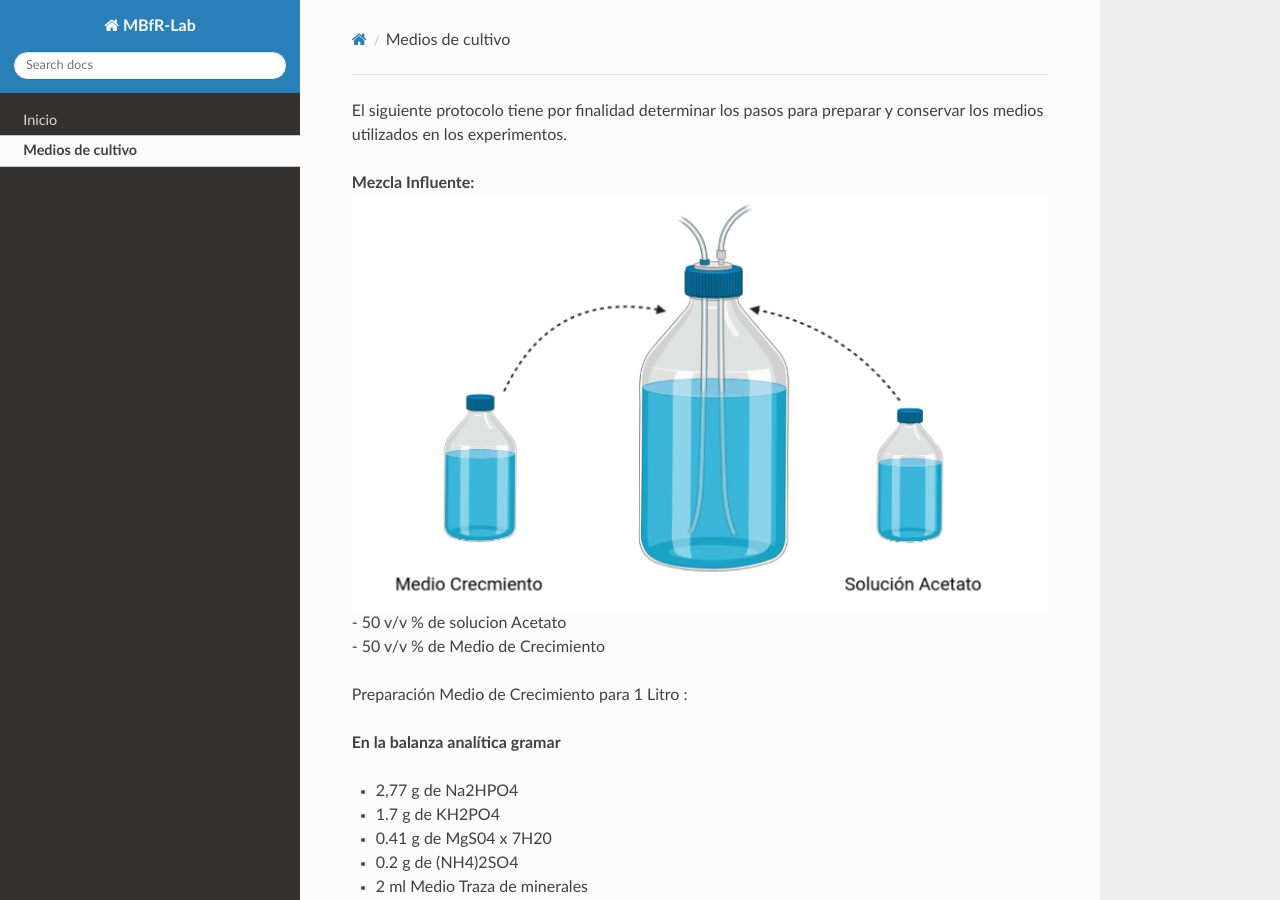
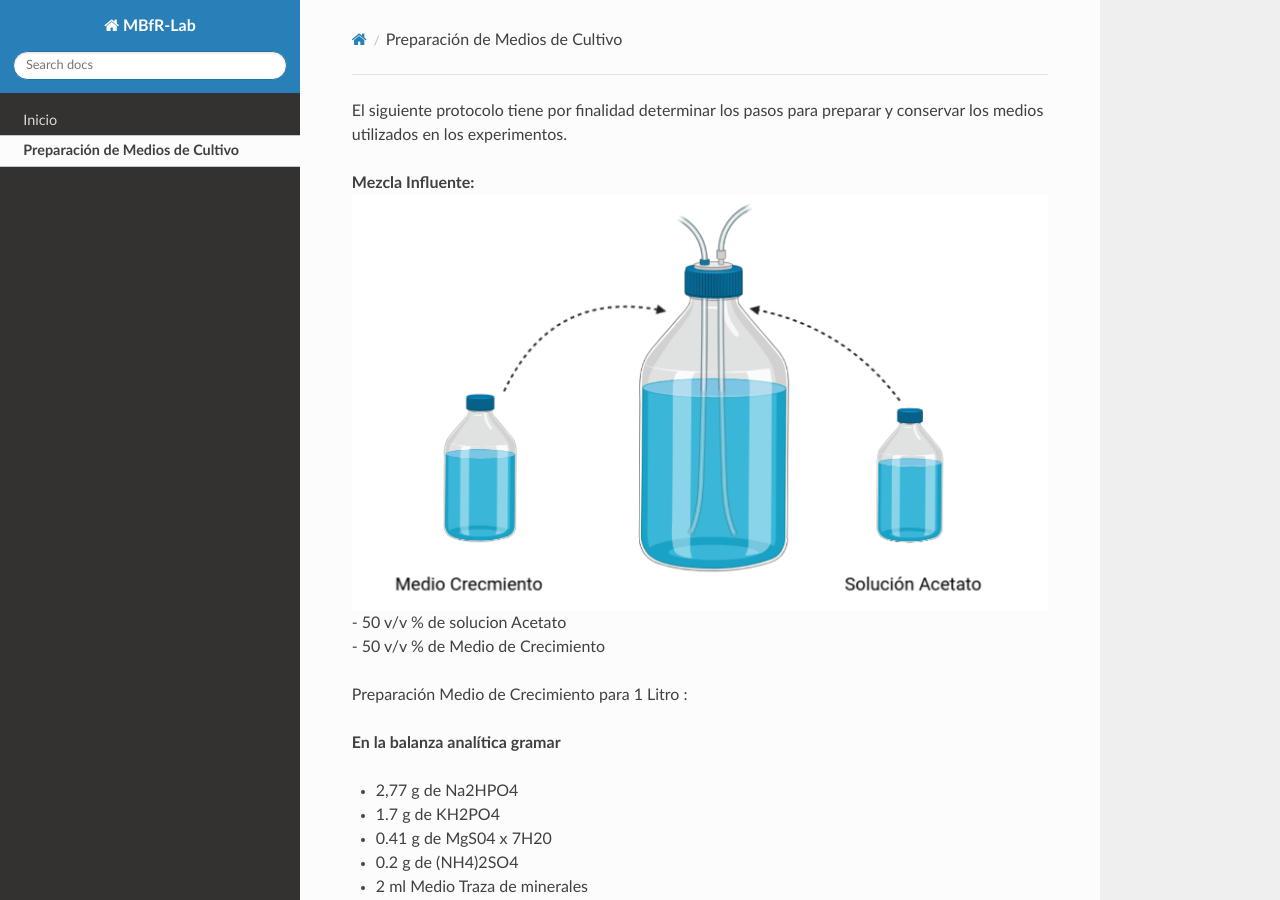
Before and after one commit to Eulogy320/MBfR-Lab, an MkDocs documentation site: the page built from docs/Medios_de_cultivo.md, in a window 1280 px wide and 900 px high. Built offline with MkDocs 1.6.1, drawn with Linux system fonts in a browser that asks for light colours; nearby versions of some CDN libraries; old or Windows-style settings are respelled for this version of MkDocs.

Commit message:
Update mkdocs.yml

```diff
--- a/mkdocs.yml
+++ b/mkdocs.yml
@@ -1,6 +1,6 @@
 site_name: MBfR-Lab
 pages:
-- ['index.md', 'Inicio']
-- ['Medios_de_cultivo.md']
+- ['/docs/index.rst', 'Inicio']
+- ['Medios_de_cultivo.md', 'Preparación de Medios de Cultivo']
 
 theme: readthedocs
```
